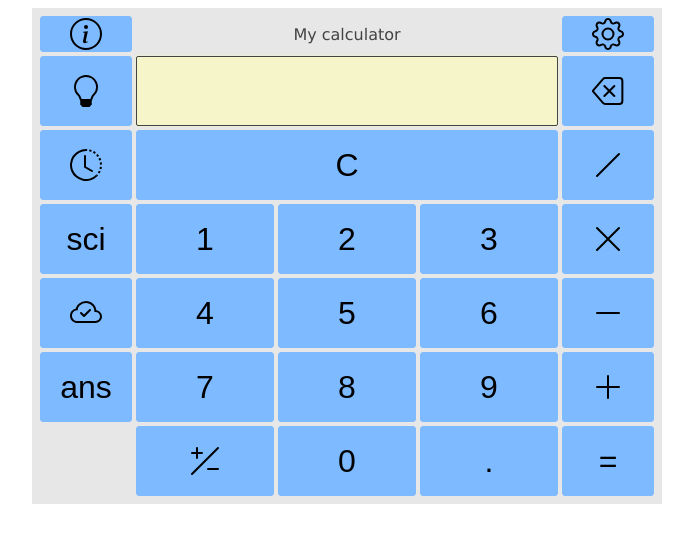
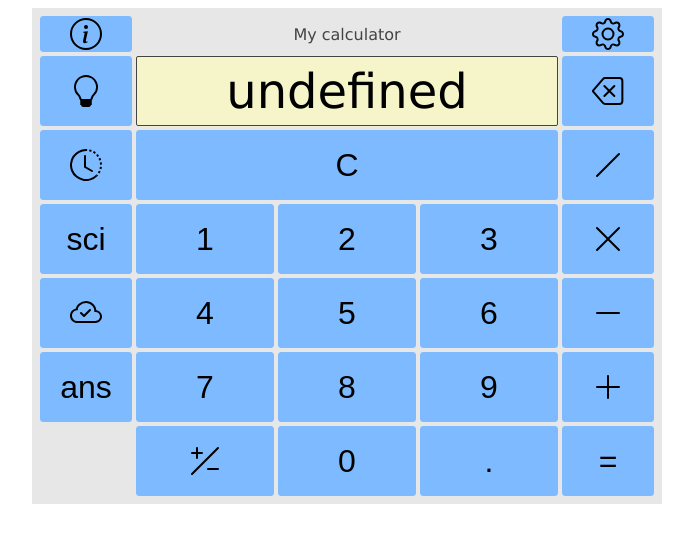
Before and after one commit to Etgoz/calculator, a website: page index.html in a window 1280 px wide. Both pictures are taken after a click on the button "ans". Shown: the whole page, without its empty margins (293-986 px from the left). Drawn offline with Linux system fonts and the light colour scheme; a web font is replaced by a local one.

Commit message:
pr branch

```diff
--- a/js/calculator.js
+++ b/js/calculator.js
@@ -4,7 +4,6 @@ let operator = "";
 let b = "";
 let operator2 = "";
 let c = "";
-let allVars = a + operator + b + operator2 + c;
 let state = "simple";
 let myHistory;
 function reset() {
@@ -15,7 +14,7 @@ function reset() {
     operator2 = "";
 }
 function renderScreen() {
-    myScreen.innerText = allVars;
+    myScreen.innerText = `${a}${operator}${b}${operator2}${c}`;
 }
 //switch to scientific mode
 document.getElementById("sci").addEventListener("click", function () {
@@ -157,7 +156,6 @@ function sciEqual() {
     reset();
 }
 //cloud mode
-const myExpr = encodeURIComponent(allVars);
 async function fetchWithTimeout(resource, options = {}) {
     const { timeout = 2000 } = options;
     const controller = new AbortController();
@@ -170,7 +168,9 @@ async function fetchWithTimeout(resource, options = {}) {
     return response;
 }
 async function useAPI() {
+    const allVars = `${a}${operator}${b}${operator2}${c}`;
     console.log("my vars-", allVars);
+    const myExpr = encodeURIComponent(allVars);
     console.log("encoded expression: ", myExpr);
     try {
         const response = await fetchWithTimeout(`http://api.mathjs.org/v4/?expr=${myExpr}`);
--- a/styles.scss
+++ b/styles.scss
@@ -187,6 +187,7 @@ button {
 	font-size: 1.8em;
 	align-items: center;
 	gap: 4px;
+	padding: 4px;
 
 	.sci-title {
 		grid-column: 1 / -1;
--- a/ts/calculator.ts
+++ b/ts/calculator.ts
@@ -4,7 +4,6 @@ let operator: string = "";
 let b: string = "";
 let operator2: string = "";
 let c: string = "";
-let allVars: string = a + operator + b + operator2 + c;
 
 let state: string = "simple";
 
@@ -19,7 +18,7 @@ function reset(): void {
 }
 
 function renderScreen() {
-	myScreen.innerText = allVars;
+	myScreen.innerText = `${a}${operator}${b}${operator2}${c}`;
 }
 
 //switch to scientific mode
@@ -164,8 +163,6 @@ function sciEqual() {
 }
 
 //cloud mode
-const myExpr: string = encodeURIComponent(allVars);
-
 async function fetchWithTimeout(resource: string, options: any = {}) {
 	const { timeout = 2000 } = options;
 
@@ -180,7 +177,9 @@ async function fetchWithTimeout(resource: string, options: any = {}) {
 }
 
 async function useAPI() {
+	const allVars: string = `${a}${operator}${b}${operator2}${c}`;
 	console.log("my vars-", allVars);
+	const myExpr: string = encodeURIComponent(allVars);
 	console.log("encoded expression: ", myExpr);
 	try {
 		const response = await fetchWithTimeout(
```
Also changed, not shown: styles.css, 2 other files.
